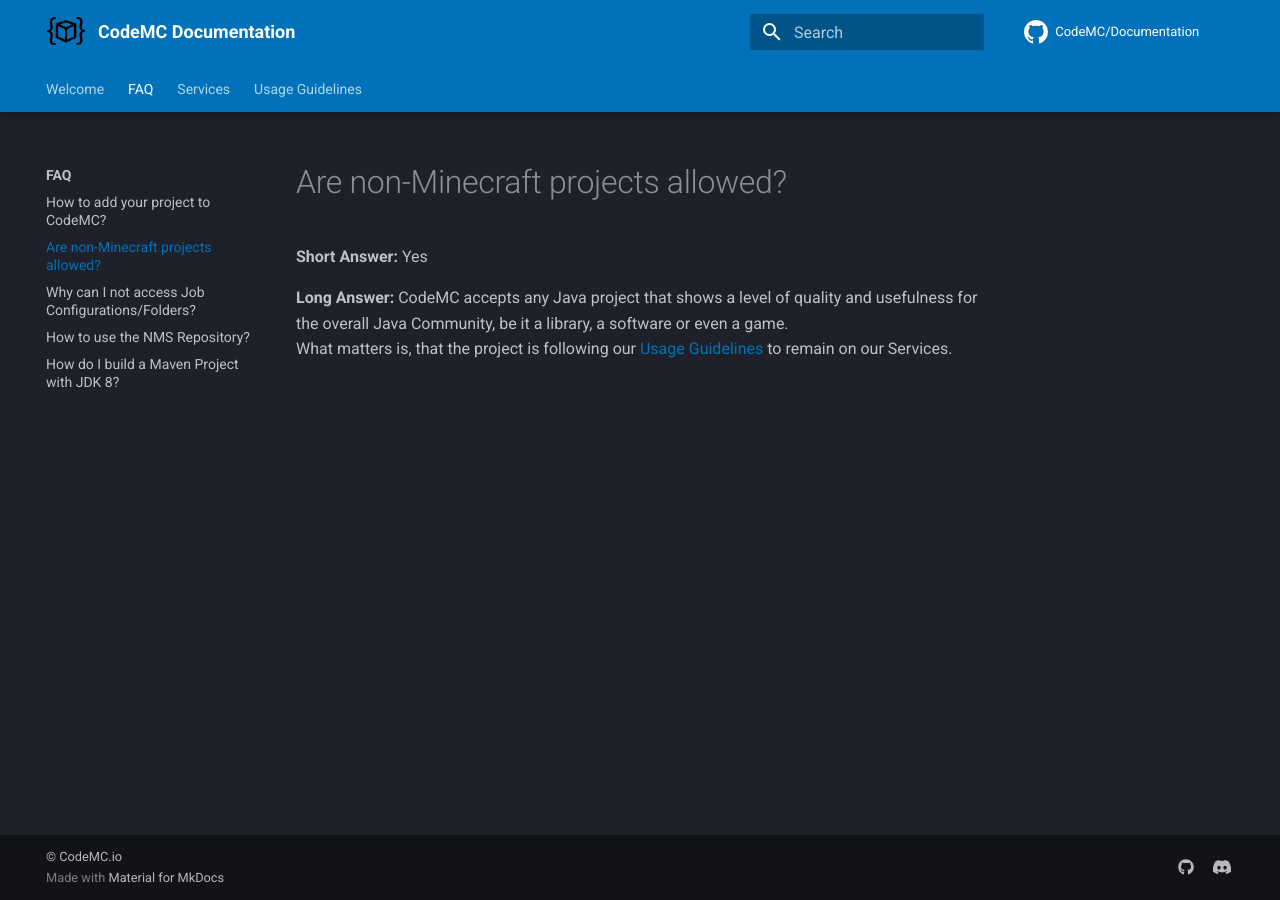
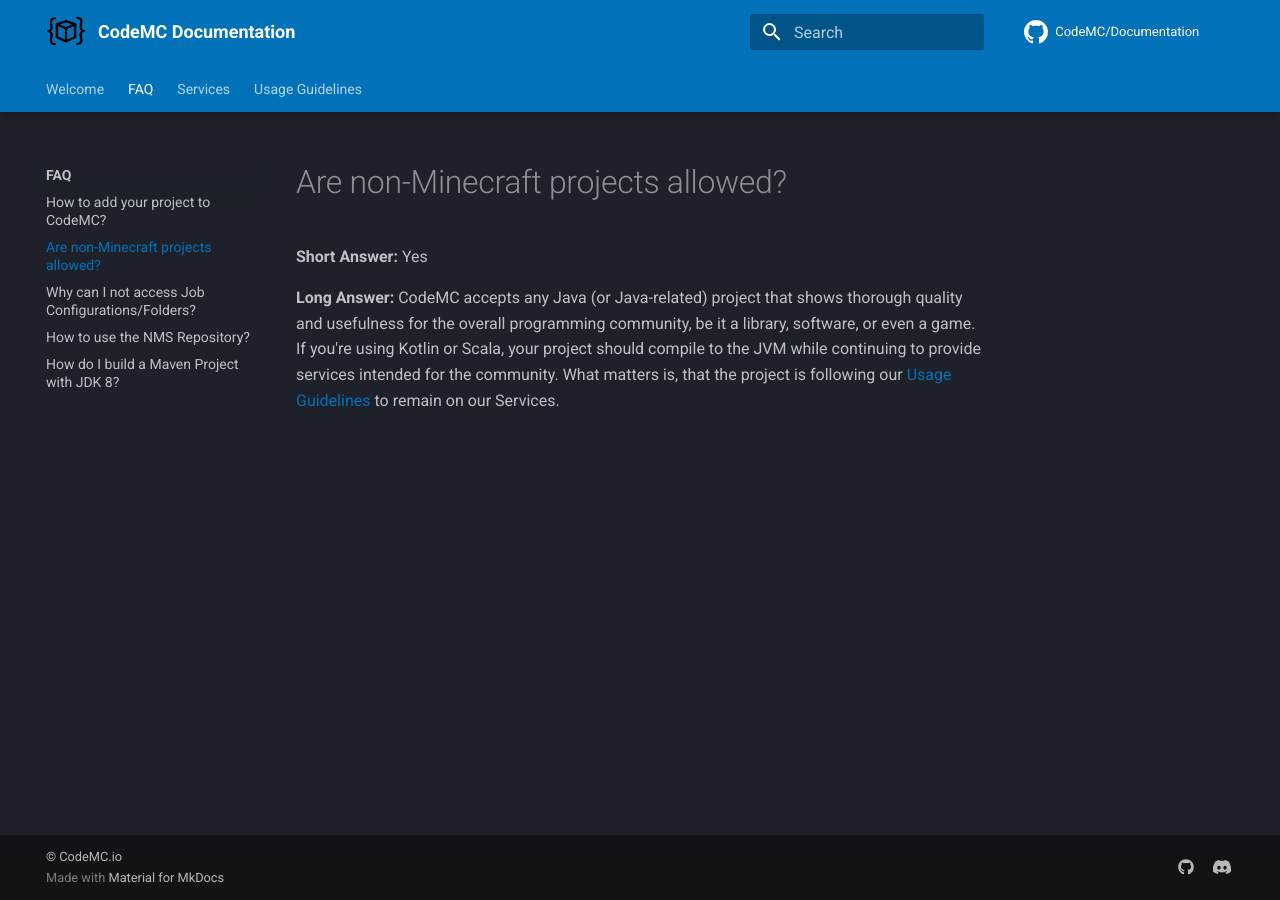
Before and after one commit to CodeMC/Documentation, an MkDocs documentation site: the page built from docs/faq/non-mc-projects.md, in a window 1280 px wide. Built offline with MkDocs 1.6.1 and Material for MkDocs 9.7.7, drawn with Linux system fonts in a browser that asks for light colours; comment, search, counter and statistics services are not loaded.

Commit message:
Update docs/faq/non-mc-projects.md
Co-authored-by: Gregory Mitchell <me@gmitch215.xyz>

```diff
--- a/docs/faq/non-mc-projects.md
+++ b/docs/faq/non-mc-projects.md
@@ -2,5 +2,5 @@
 
 **Short Answer:** Yes
 
-**Long Answer:** CodeMC accepts any Java project that shows a level of quality and usefulness for the overall Java Community, be it a library, a software or even a game.
+**Long Answer:** CodeMC accepts any Java (or Java-related) project that shows thorough quality and usefulness for the overall programming community, be it a library, software, or even a game. If you're using Kotlin or Scala, your project should compile to the JVM while continuing to provide services intended for the community.
 What matters is, that the project is following our [Usage Guidelines](../usage-guidelines.md) to remain on our Services.
```
